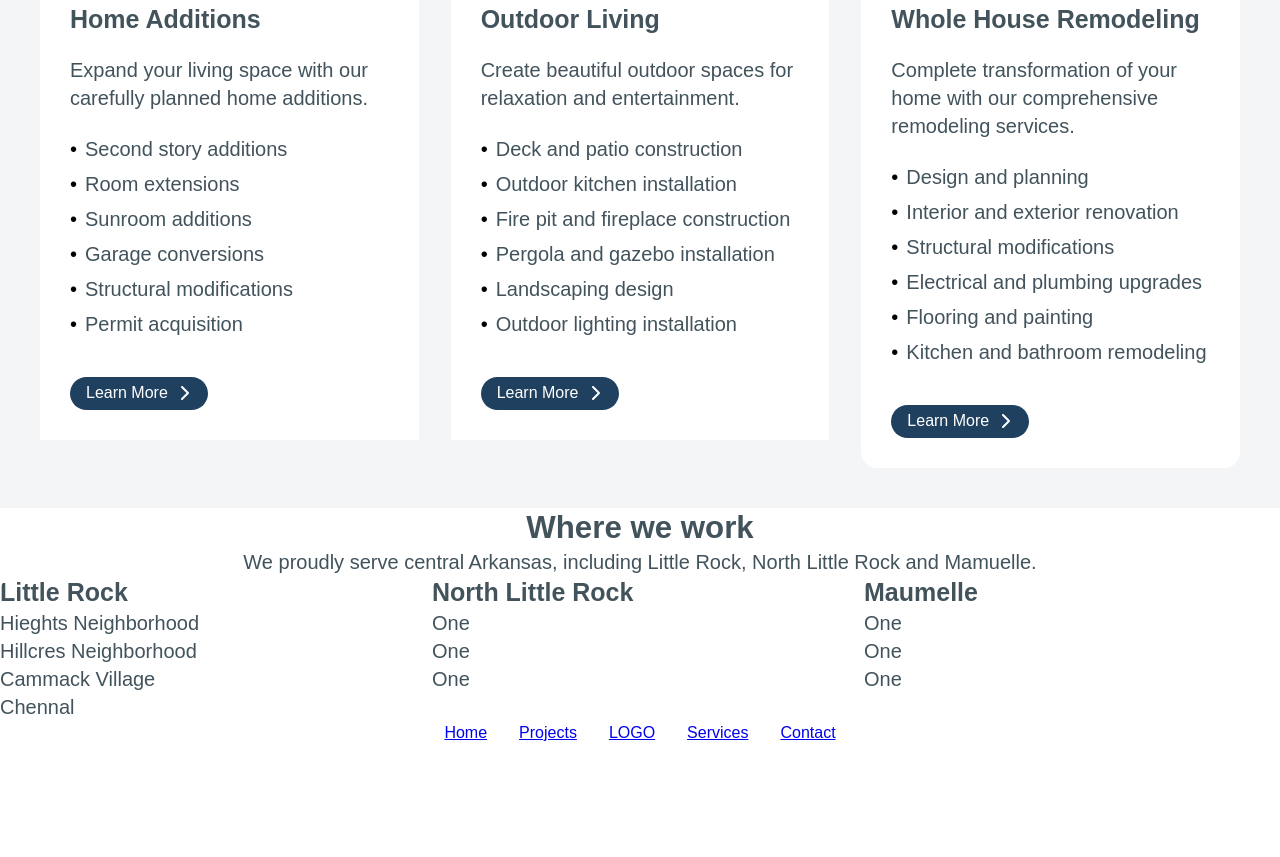
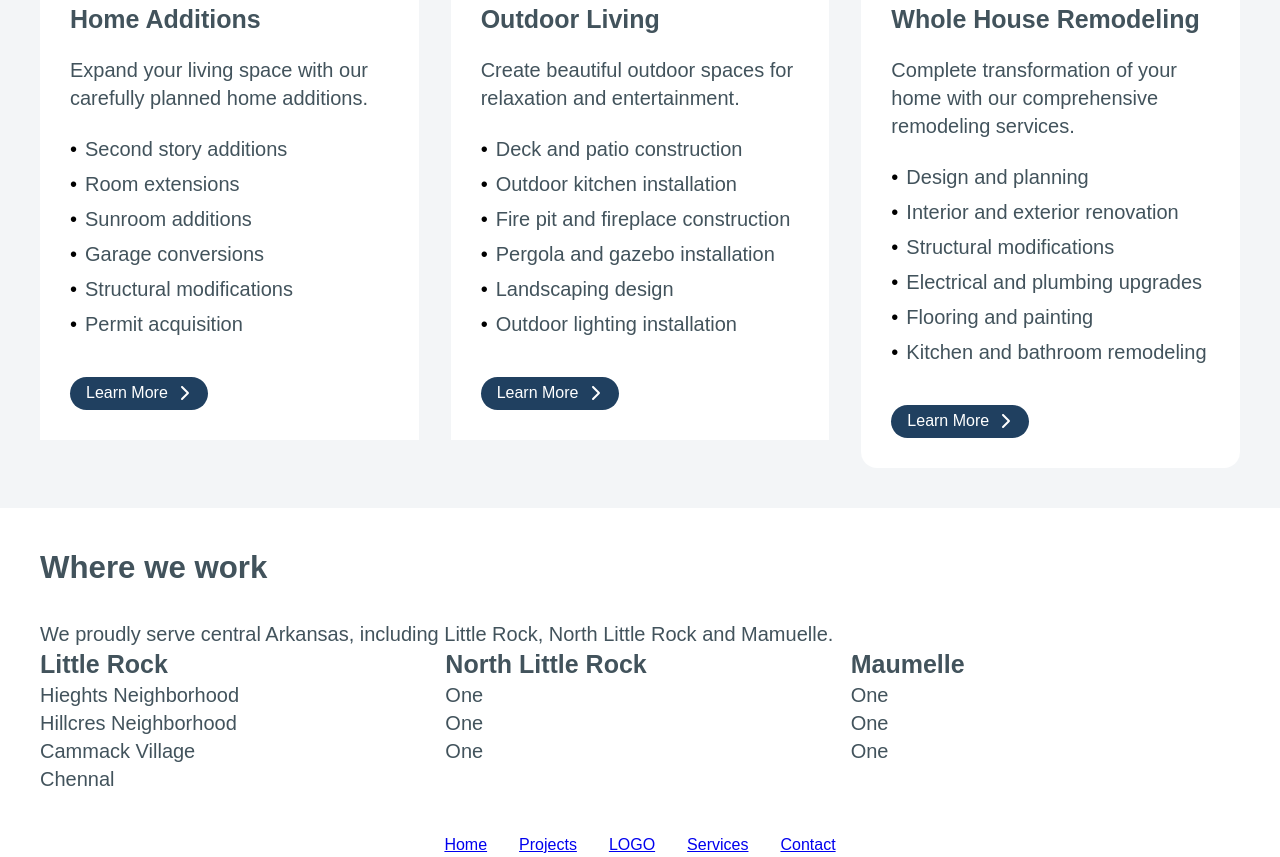
Before and after one commit to TechMex-io/dwh-marketing, a website: page services.html in a window 1280 px wide. Shown: the part 3097-3954 px from the top of the page. Before the commit the page ends 3842 px from the top, so only its background shows below. Drawn offline with Linux system fonts and the light colour scheme; a web font is replaced by a local one.

Commit message:
fixing the services section

```diff
--- a/services.html
+++ b/services.html
@@ -43,7 +43,7 @@
       <p>Dogwood Homes Remodeling Process</p>
     </site-banner>
 
-    <main>
+    <container>
       <div class="max-width">
     <!-- section 4 - text box -->
     <div data-container="width:sm">
@@ -272,12 +272,13 @@
     </div>
     <!-- section 7 - where we work -->
     <container>
-        <div data-center="center:children center:text" data-stack="gap:sm">
+    <div class="max-width">
+      <!-- section 2 - basic text -->
+      <div data-stack data-gap="m">
         <!-- TO FIX - this data-stack gap isn't working -->
         <h4>Where we work</h4>
         <p>We proudly serve central Arkansas, including Little Rock, North Little Rock and Mamuelle.</p>
       </div>
-      </container>
       <card-row data-flex data-columns="3" data-gap="s" data-collapse="s">
         <dwh-card>
           <h5>Little Rock</h5>
@@ -305,6 +306,9 @@
           </ul>
         </dwh-card>
       </card-row>
+    </div>
+    </container>
+
     </main>
 
     <footer class="site-footer">
```
Lines whose indentation alone changed are shown as unchanged.
